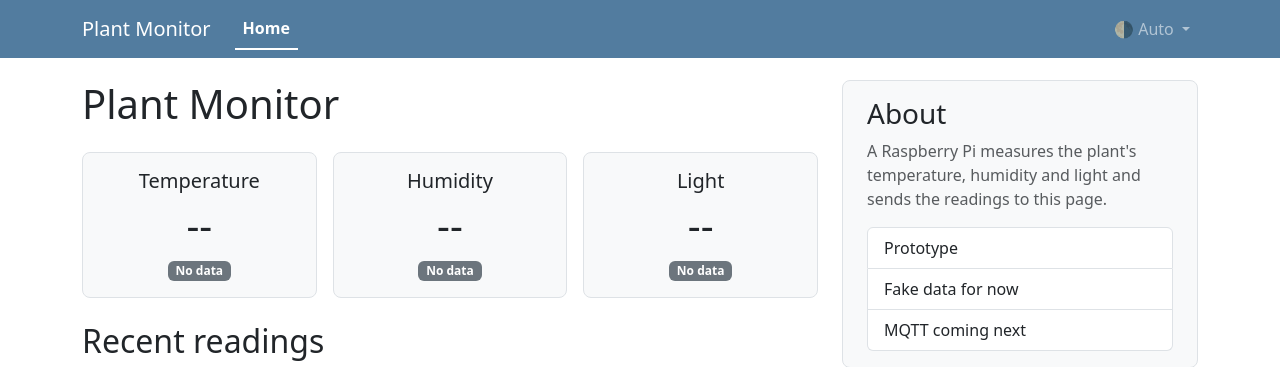
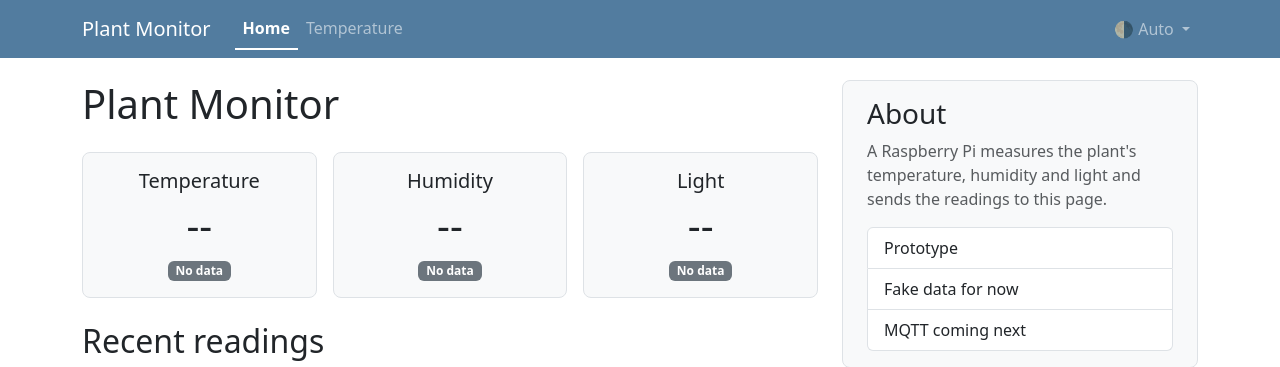
Before and after one commit to Aman3125/Plant-monitor, a FastAPI app: page /sensor_readings in a window 1280 px wide. Shown: the top 367 px of the page. Run offline with FastAPI, Linux system fonts and the light colour scheme; data that the repository does not hold is empty.

Commit message:
Add the temperature readings table
Add a /sensor/temperature page that uses the shared sensor table,
and a Temperature tab in the navigation bar that links to it.

```diff
--- a/main.py
+++ b/main.py
@@ -108,6 +108,11 @@ def home(request: Request, db: Annotated[Session, Depends(get_db)]):
         "home.html",
         {"latest": latest, "sensor_readings": sensor_readings, "sensors": SENSORS, "title": "Plant Monitor"},
     )
+
+
+@app.get("/sensor/temperature", include_in_schema=False, name="temperature_page")
+def temperature_page(request: Request, db: Annotated[Session, Depends(get_db)]):
+    return render_sensor_table(request, db, "temperature")
 
 
 @app.get("/sensor_reading/{sensor_reading_id}", include_in_schema=False)
--- a/templates/layout.html
+++ b/templates/layout.html
@@ -46,6 +46,7 @@
             {# Each sensor table gets its own tab here #}
             {% set nav_tabs = [
               ("Home", url_for("home").path),
+              ("Temperature", url_for("temperature_page").path),
             ] %}
             <div class="navbar-nav me-auto">
               {% for label, path in nav_tabs %}
```
